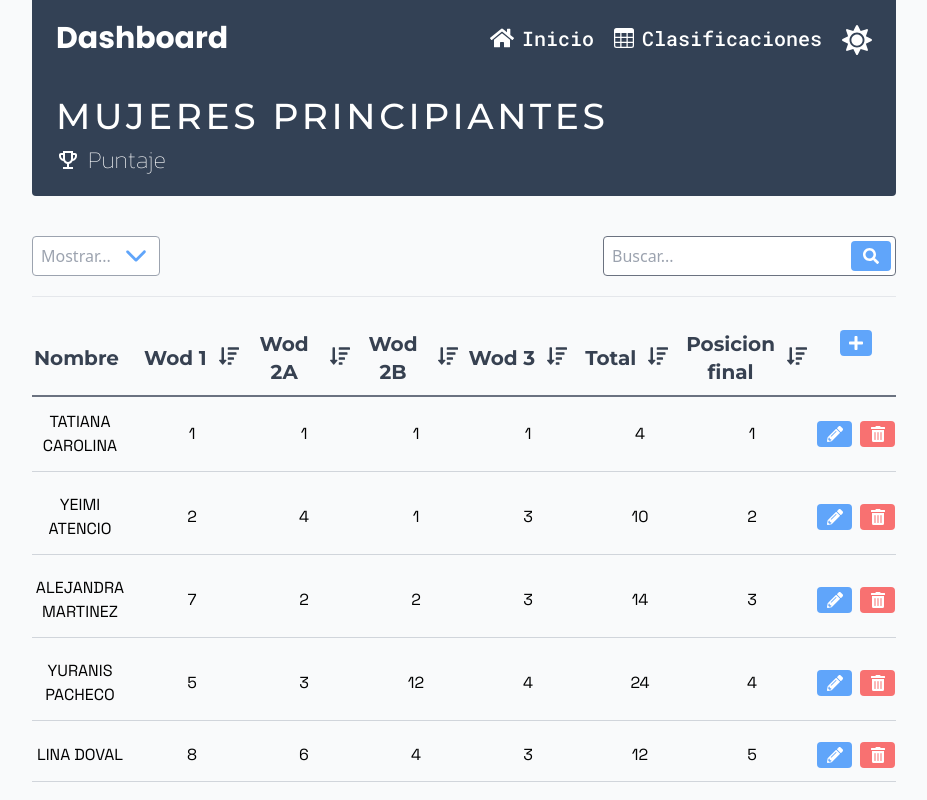
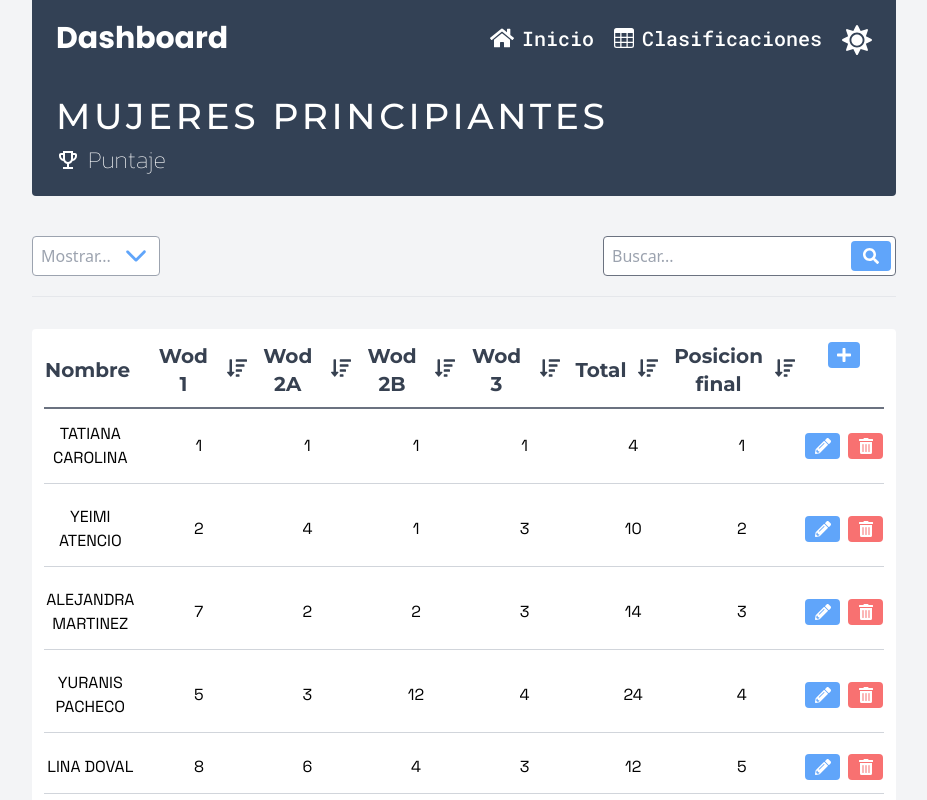
Before and after one commit to sweetPanel459/dashboard, a React (Vite) app: page / in a window 1280 px wide. Shown: the whole page, without its empty margins (176-1103 px from the left). Built offline with nearby package versions, Linux system fonts and the light colour scheme; a web font is replaced by a local one.

Commit message:
style: add bg color to table

```diff
--- a/src/pages/dashboard.jsx
+++ b/src/pages/dashboard.jsx
@@ -38,7 +38,7 @@ const exampleData = [
 
 export const DashBoard = () => {
    return (
-      <section className="flex flex-col gap-10 w-screen h-screen px-52 bg-gray-50 overflow-y-auto">
+      <section className="flex flex-col gap-10 w-screen h-screen px-52 bg-gray-100 overflow-y-auto">
          <DashboardHeader />
 
          <div className="flex flex-col gap-8 pb-10 w-full h-fit">
@@ -55,7 +55,7 @@ export const DashBoard = () => {
                />
             </header>
 
-            <table className="flex flex-col gap- content-start w-full flex-grow">
+            <table className="flex flex-col content-start flex-grow w-full p-3 rounded bg-white">
                <thead className="w-full h-fit pb-2 border-b-2 border-gray-500">
                   <TableHeader />
                </thead>
```
